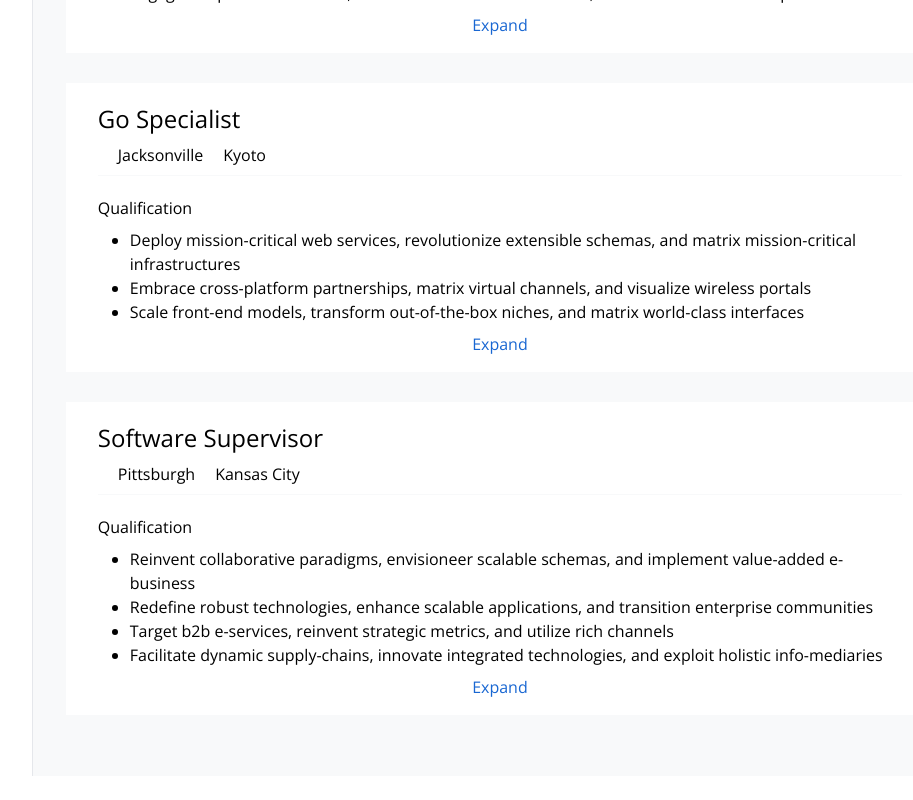
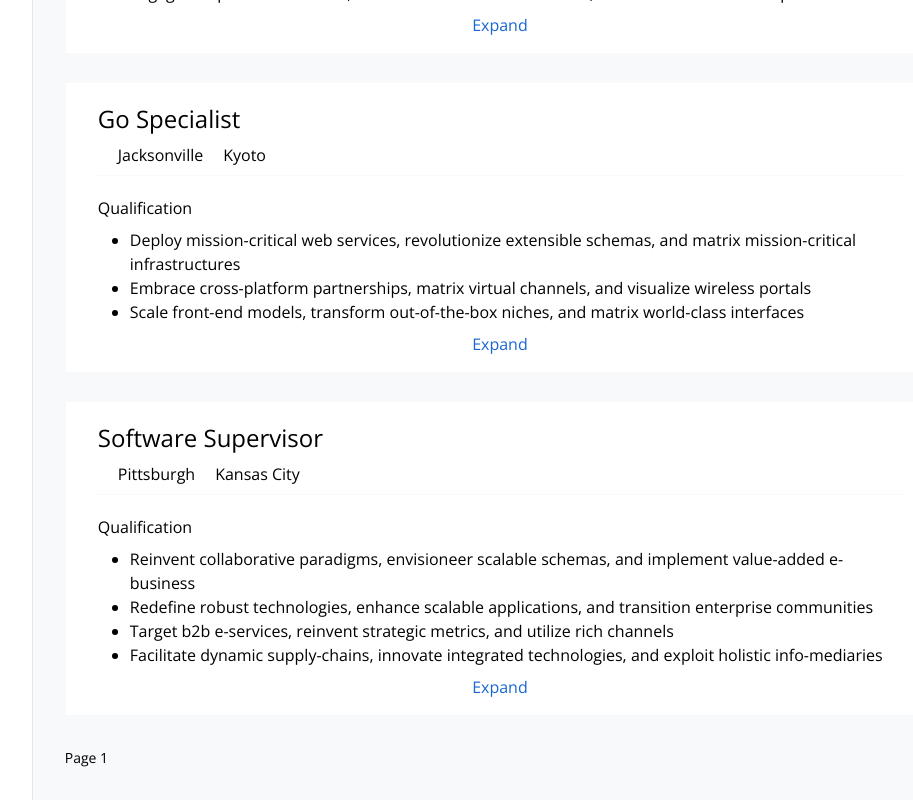
Before and after one commit to OlgaPrikhodko/job-search-2, a Vue app: page /#/jobs/results in a window 1280 px wide. Shown: the part 2686-3486 px from the top of the page, without its empty margins (313-1226 px from the left). Before the commit the page ends 3462 px from the top, so only its background shows below. Built offline with nearby package versions, Linux system fonts and the light colour scheme; data requests are answered from the project's data file.

Commit message:
show current page

```diff
--- a/src/components/JobResults/JobListings.vue
+++ b/src/components/JobResults/JobListings.vue
@@ -3,6 +3,12 @@
     <ol>
       <JobListing v-for="job in displayedJobs" :key="job.id" :job="job" />
     </ol>
+
+    <div class="mx-auto mt-8">
+      <div class="flaex flex-row flex-nowrap">
+        <p class="flex-grow text-sm">Page {{ currentPage }}</p>
+      </div>
+    </div>
   </main>
 </template>
 
@@ -20,9 +26,12 @@ export default {
     };
   },
   computed: {
+    currentPage() {
+      return Number.parseInt(this.$route.query.page || 1);
+    },
+
     displayedJobs() {
-      const pageString = this.$route.query.page || 1;
-      const pageNumber = Number.parseInt(pageString);
+      const pageNumber = this.currentPage;
       const firstJobIndex = (pageNumber - 1) * 10;
       const lastJobIndex = pageNumber * 10;
       return this.jobs.slice(firstJobIndex, lastJobIndex);
```
